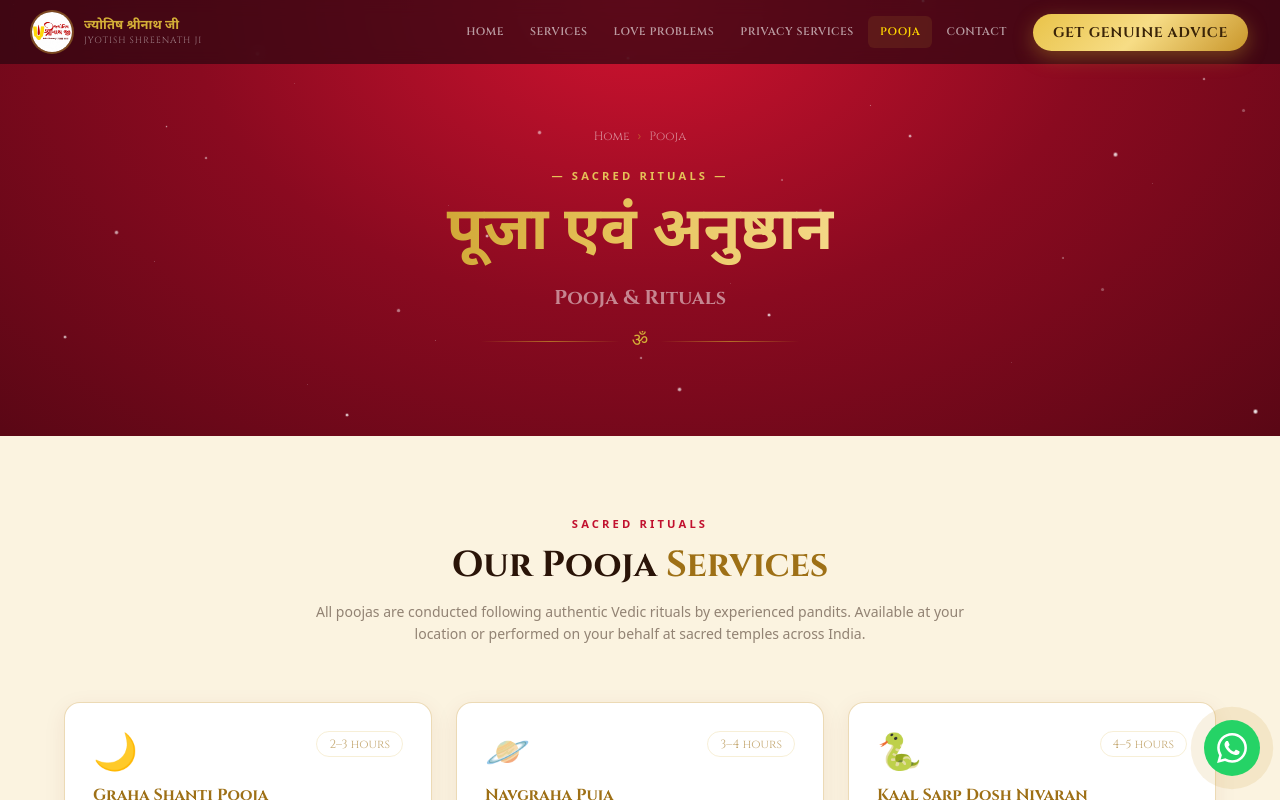
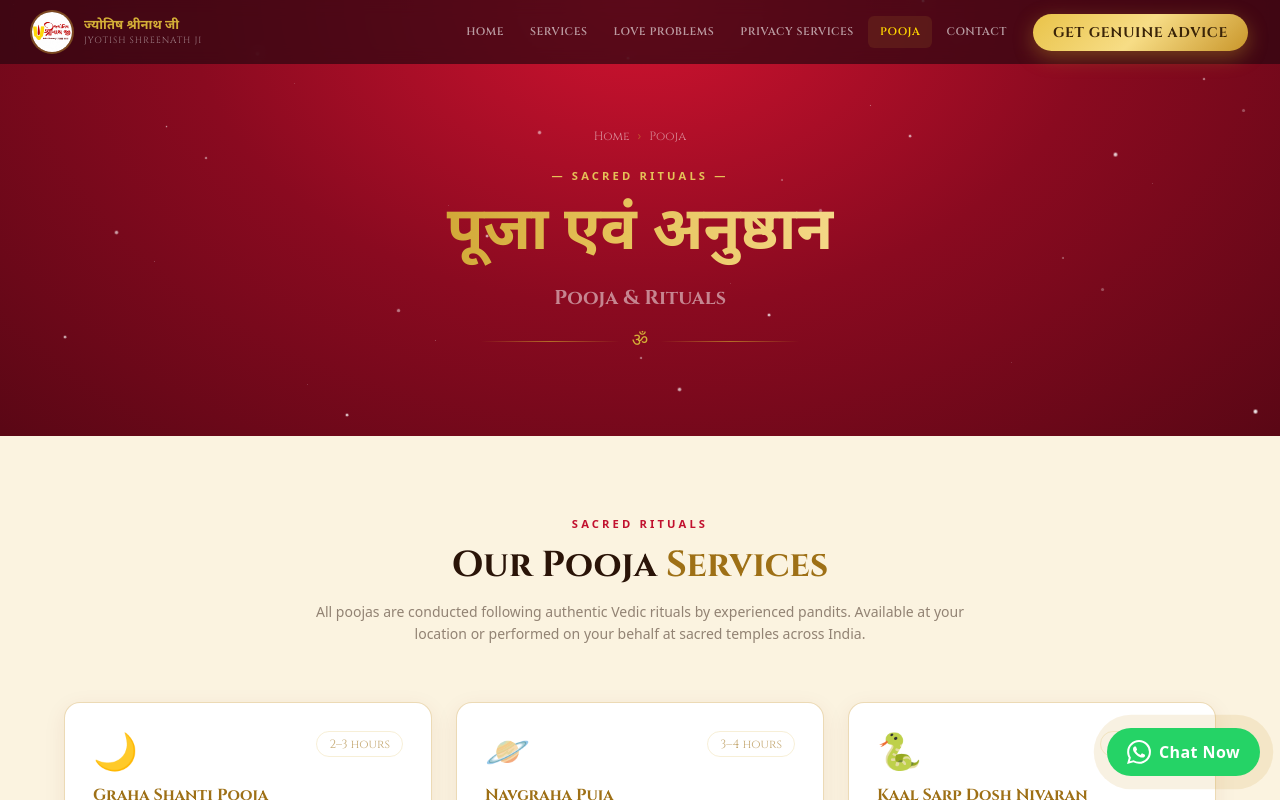
Before and after one commit to Sanchitjha/Astrologer, a Next.js app: page /pooja in a window 1280 px wide. Shown: the top 800 px of the page. Built offline with nearby package versions, Linux system fonts and the light colour scheme.

Commit message:
feat: add FloatingWhatsApp component with chat button and icon

```diff
--- a/components/FloatingWhatsApp.js
+++ b/components/FloatingWhatsApp.js
@@ -1,8 +1,6 @@
 'use client';
-import { useState } from 'react';
-import { X } from 'lucide-react';
 
-export function WhatsAppIcon({ size = 26 }) {
+export function WhatsAppIcon({ size = 24 }) {
   return (
     <svg width={size} height={size} viewBox="0 0 24 24" fill="currentColor" aria-hidden="true">
       <path d="M17.472 14.382c-.297-.149-1.758-.867-2.03-.967-.273-.099-.471-.148-.67.15-.197.297-.767.966-.94 1.164-.173.199-.347.223-.644.075-.297-.15-1.255-.463-2.39-1.475-.883-.788-1.48-1.761-1.653-2.059-.173-.297-.018-.458.13-.606.134-.133.298-.347.446-.52.149-.174.198-.298.298-.497.099-.198.05-.371-.025-.52-.075-.149-.669-1.612-.916-2.207-.242-.579-.487-.5-.669-.51-.173-.008-.371-.01-.57-.01-.198 0-.52.074-.792.372-.272.297-1.04 1.016-1.04 2.479 0 1.462 1.065 2.875 1.213 3.074.149.198 2.096 3.2 5.077 4.487.709.306 1.262.489 1.694.625.712.227 1.36.195 1.871.118.571-.085 1.758-.719 2.006-1.413.248-.694.248-1.289.173-1.413-.074-.124-.272-.198-.57-.347m-5.421 7.403h-.004a9.87 9.87 0 0 1-5.031-1.378l-.361-.214-3.741.982.998-3.648-.235-.374a9.86 9.86 0 0 1-1.51-5.26c.001-5.45 4.436-9.884 9.888-9.884 2.64 0 5.122 1.03 6.988 2.898a9.825 9.825 0 0 1 2.893 6.994c-.003 5.45-4.437 9.884-9.885 9.884m8.413-18.297A11.815 11.815 0 0 0 12.05 0C5.495 0 .16 5.335.157 11.892c0 2.096.547 4.142 1.588 5.945L.057 24l6.305-1.654a11.882 11.882 0 0 0 5.683 1.448h.005c6.554 0 11.89-5.335 11.893-11.893a11.821 11.821 0 0 0-3.48-8.413z"/>
@@ -11,36 +9,21 @@ export function WhatsAppIcon({ size = 26 }) {
 }
 
 export default function FloatingWhatsApp() {
-  const [tip, setTip] = useState(false);
-
   return (
-    <div className="fixed bottom-6 right-5 z-50 flex flex-col items-end gap-2">
-      {/* Tooltip */}
-      {tip && (
-        <div className="flex items-center gap-2 bg-white text-[#2A1408] text-sm font-semibold px-4 py-2.5 rounded-2xl shadow-2xl animate-fade-in">
-          <span>Chat on WhatsApp</span>
-          <button
-            onClick={() => setTip(false)}
-            className="text-gray-400 hover:text-gray-600 ml-1"
-            aria-label="Close tooltip"
-          >
-            <X size={14} />
-          </button>
-        </div>
-      )}
-
-      {/* Button — official WhatsApp green + logo */}
+    <div className="fixed bottom-6 right-5 z-50">
+      {/* Pill-shaped WhatsApp Chat Button */}
       <a
         href="https://wa.me/917600010811?text=Namaste%20Rohit%20Sharmaji%2C%20I%20need%20astrological%20guidance."
         target="_blank"
         rel="noopener noreferrer"
-        onMouseEnter={() => setTip(true)}
-        onMouseLeave={() => setTip(false)}
-        aria-label="WhatsApp Rohit Sharmaji"
-        className="w-14 h-14 rounded-full flex items-center justify-center text-white shadow-[0_4px_24px_rgba(37,211,102,0.5)] transition-all hover:scale-110 pulse-gold"
+        aria-label="Chat on WhatsApp"
+        className="flex items-center gap-2 px-5 py-3 rounded-full text-white font-semibold shadow-[0_4px_24px_rgba(37,211,102,0.4)] transition-all duration-300 hover:scale-105 hover:shadow-[0_6px_30px_rgba(37,211,102,0.6)] pulse-gold"
         style={{ background: '#25D366' }}
       >
-        <WhatsAppIcon size={30} />
+        <WhatsAppIcon size={24} />
+        <span className="text-base font-semibold tracking-wide font-sans">
+          Chat Now
+        </span>
       </a>
     </div>
   );
```
